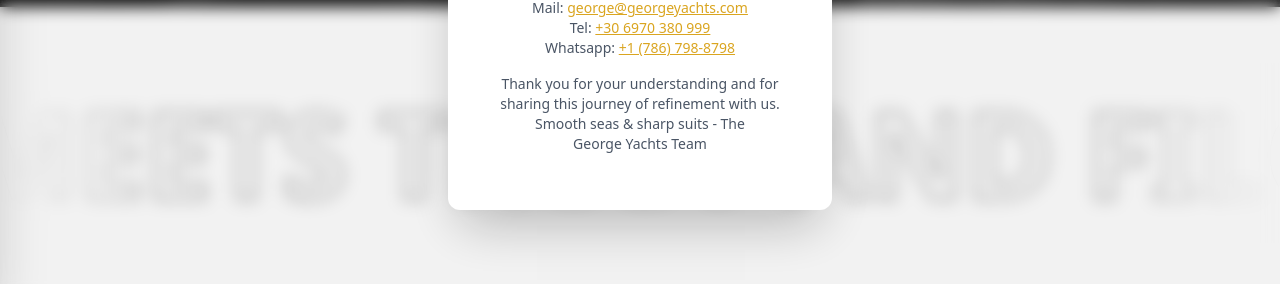
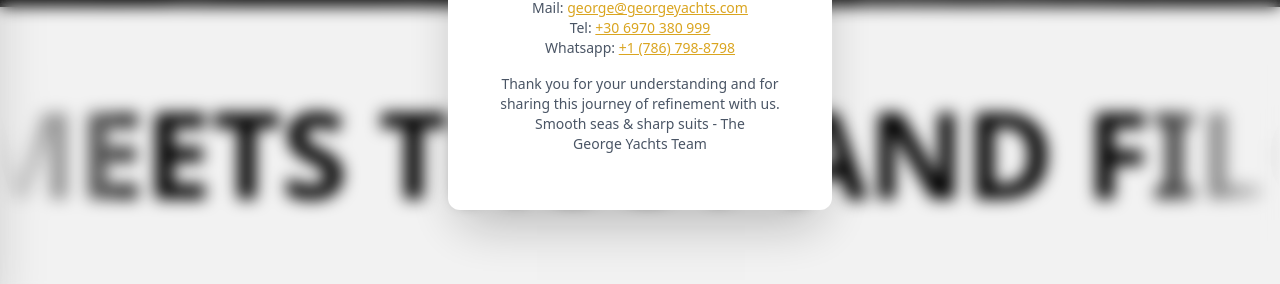
Before and after one commit to gbiniaris13/george-yachts, a Next.js app: page / in a window 1280 px wide. Shown: the part 501-785 px from the top of the page. Built offline with nearby package versions, Linux system fonts and the light colour scheme; no server answers.

Commit message:
remove outline effect in marquee

```diff
--- a/app/components/Disruptors.jsx
+++ b/app/components/Disruptors.jsx
@@ -10,24 +10,13 @@ const Disruptors = () => {
         gradientColor="#FFFFFF"
         gradientWidth={150}
       >
-        <span
-          className="text-[120px] font-bold text-transparent mx-12"
-          style={{ WebkitTextStroke: "1px black" }}
-        >
+        <span className="text-[120px] font-bold text-black mx-12">
           WHERE LUXURY MEETS TRUST AND FILOTIMON
         </span>
-        <span
-          className="text-[120px] font-bold text-transparent mx-12"
-          style={{ WebkitTextStroke: "1px black" }}
-        >
+        <span className="text-[120px] font-bold text-black mx-12">
           WHERE LUXURY MEETS TRUST AND FILOTIMON
         </span>
-        <span
-          className="text-[120px] font-bold text-transparent mx-12"
-          style={{
-            WebkitTextStroke: "1px black",
-          }}
-        >
+        <span className="text-[120px] font-bold text-black mx-12">
           WHERE LUXURY MEETS TRUST AND FILOTIMON
         </span>
       </Marquee>
```
